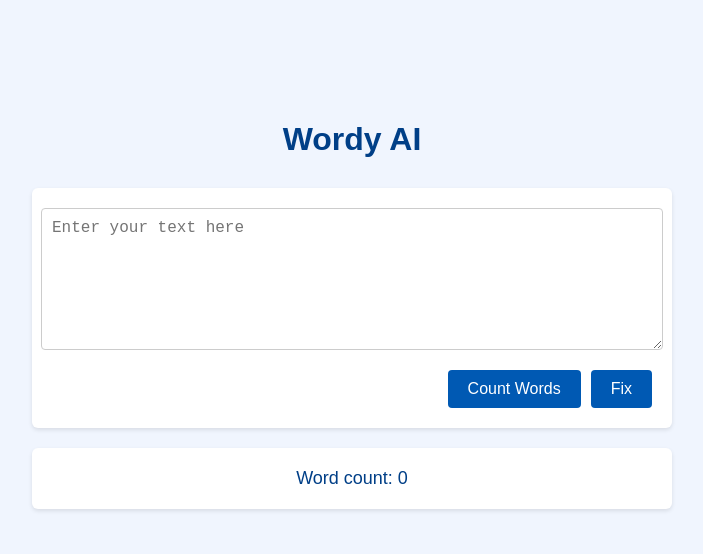
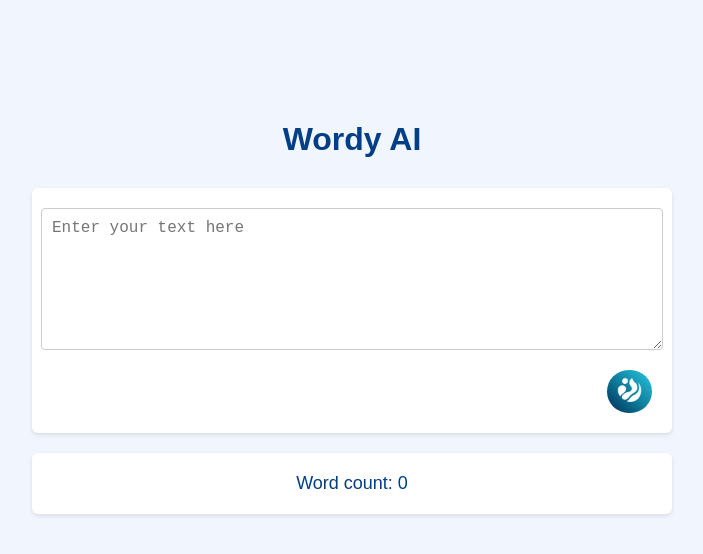
Before and after one commit to David-Chanter/David-Chanter.github.io, a plain HTML site: page index.html in a window 1280 px wide. Shown: the whole page, without its empty margins (288-991 px from the left). Drawn offline with Linux system fonts and the light colour scheme.

Commit message:
Changed the button

```diff
--- a/index.html
+++ b/index.html
@@ -44,11 +44,11 @@ textarea {
 }
 
 button {
-  background-color: #0059b3;
+  background: linear-gradient(to bottom left, rgba(41,199,228,255), rgba(14,128,157,255), rgba(1,44,86,255));
   color: #fff;
   border: none;
-  border-radius: 4px;
-  padding: 10px 20px;
+  border-radius: 100px;
+  padding: 7px 10px 7px 10px;
   margin-left: 10px;
   font-size: 16px;
   cursor: pointer;
@@ -56,7 +56,7 @@ button {
 }
 
 button:hover {
-  background-color: #003f87;
+  background: linear-gradient(to bottom left, rgba(1,44,86,255), rgba(14,128,157,255), rgba(41,199,228,255));
 }
 
 .output-area {
@@ -209,8 +209,7 @@ textarea {
     <div class="input-area">
       <textarea id="inputText" placeholder="Enter your text here"></textarea>
       <div class="button-container">
-        <button id="countButton">Count Words</button>
-        <button id="fixButton">Fix</button>
+        <button id="fixButton"><img src="./Wordy Logo White.png" width="25px"></button>
       </div>
     </div>
     <div class="output-area">
@@ -240,6 +239,10 @@ window.addEventListener('DOMContentLoaded', function() {
   }
 
   function fixText() {
+    var text = inputText.value;
+    var words = text.trim().split(/\s+/);
+    var count = words.length;
+    wordCount.textContent = 'Word count: ' + count;
   var text = inputText.value;
 
   // Replace applicable words with contractions (case-insensitive)
```
Also changed, not shown: Wordy Logo White.png (added).
